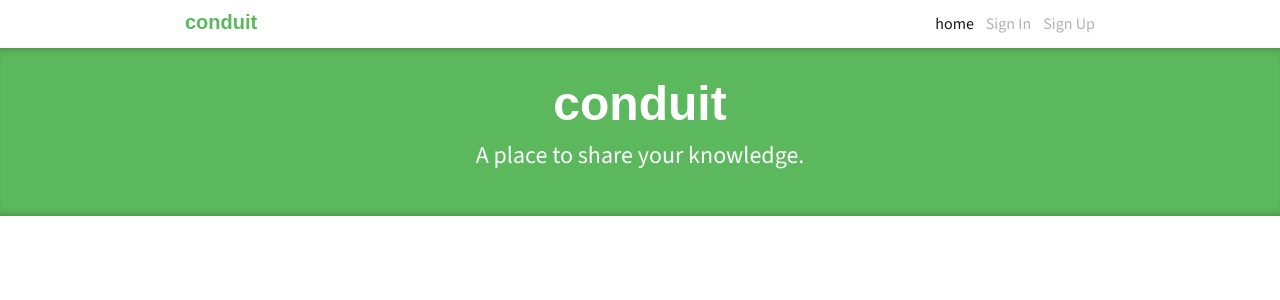
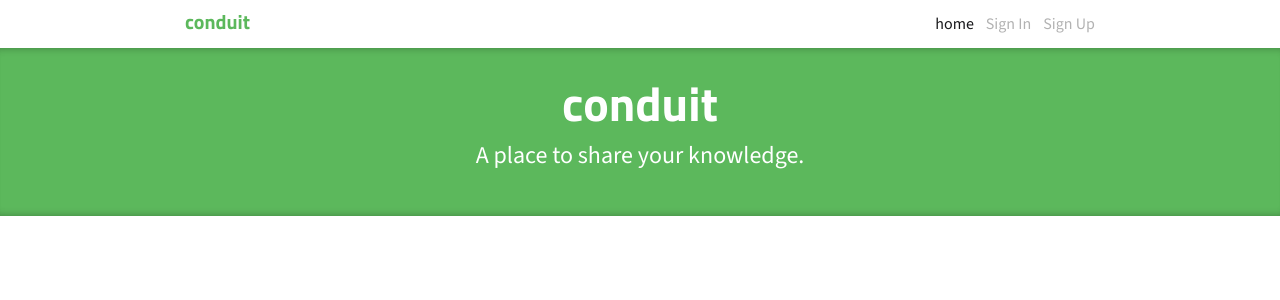
Before and after one commit to allworldg/vue3-realworld, a Vue app: page / in a window 1280 px wide. Shown: the top 300 px of the page. Built offline with nearby package versions, Linux system fonts and the light colour scheme; a web font is replaced by a local one.

Commit message:
fix font wrong path

```diff
--- a/src/style.css
+++ b/src/style.css
@@ -9,7 +9,7 @@
 
 @font-face {
   font-family: "Titillium Web";
-  src: url("/fonts/Titillium_Web/Titillium_Web-Bold.ttf") format("truetype");
+  src: url("/fonts/Titillium_Web/TitilliumWeb-Bold.ttf") format("truetype");
   font-weight: 700;
 }
 
```
